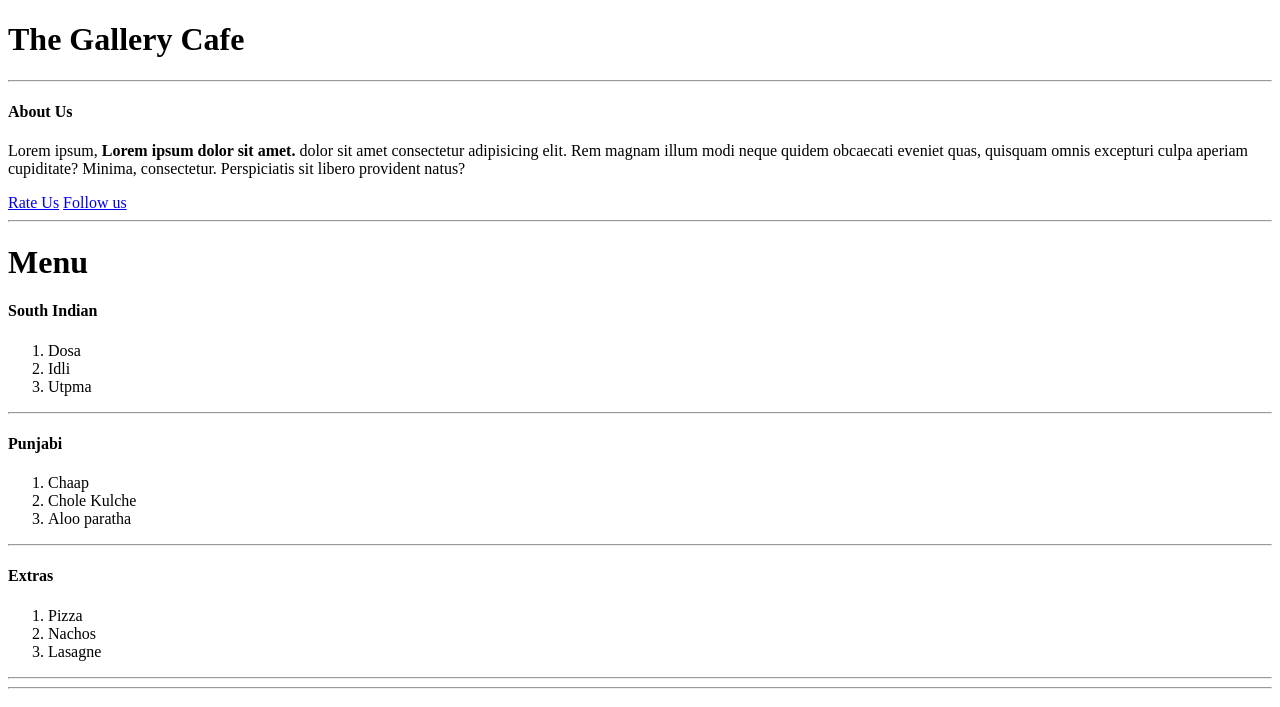
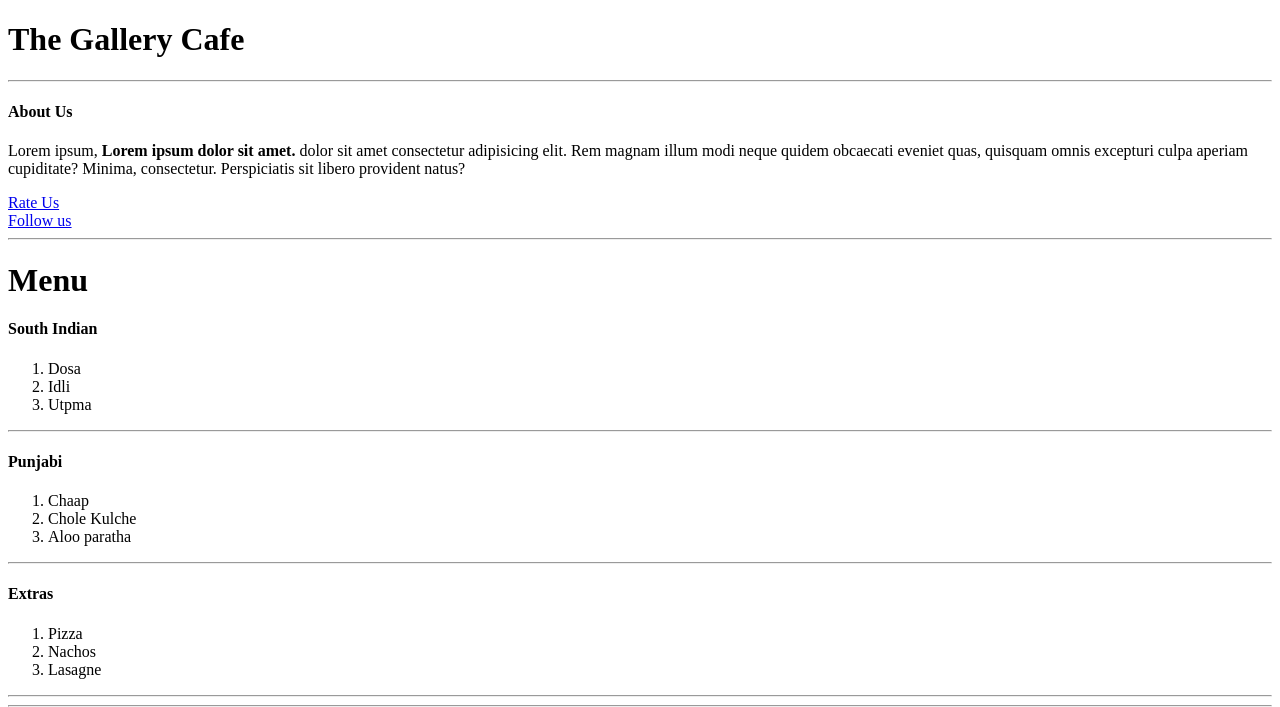
Before and after one commit to Abhishek-Sharma-007/Assignment_1-The_Gallery_Cafe, a plain HTML site: page index.html in a window 1280 px wide. Shown: the top 707 px of the page. Drawn offline with Linux system fonts and the light colour scheme.

Commit message:
Changes Done for br tag

```diff
--- a/index.html
+++ b/index.html
@@ -17,7 +17,7 @@
             <p>
                 Lorem ipsum, <strong>Lorem ipsum dolor sit amet.</strong> dolor sit amet consectetur adipisicing elit. Rem magnam illum modi neque quidem obcaecati eveniet quas, quisquam omnis excepturi culpa aperiam cupiditate? Minima, consectetur. Perspiciatis sit libero provident natus?
             </p>
-            <a href="abhisheksharma14077@gmail.com">Rate Us</a>
+            <a href="abhisheksharma14077@gmail.com">Rate Us</a><br/>
             <a href="https://github.com/Abhishek-Sharma-007">Follow us</a>
         </div>
         <hr/>
```
